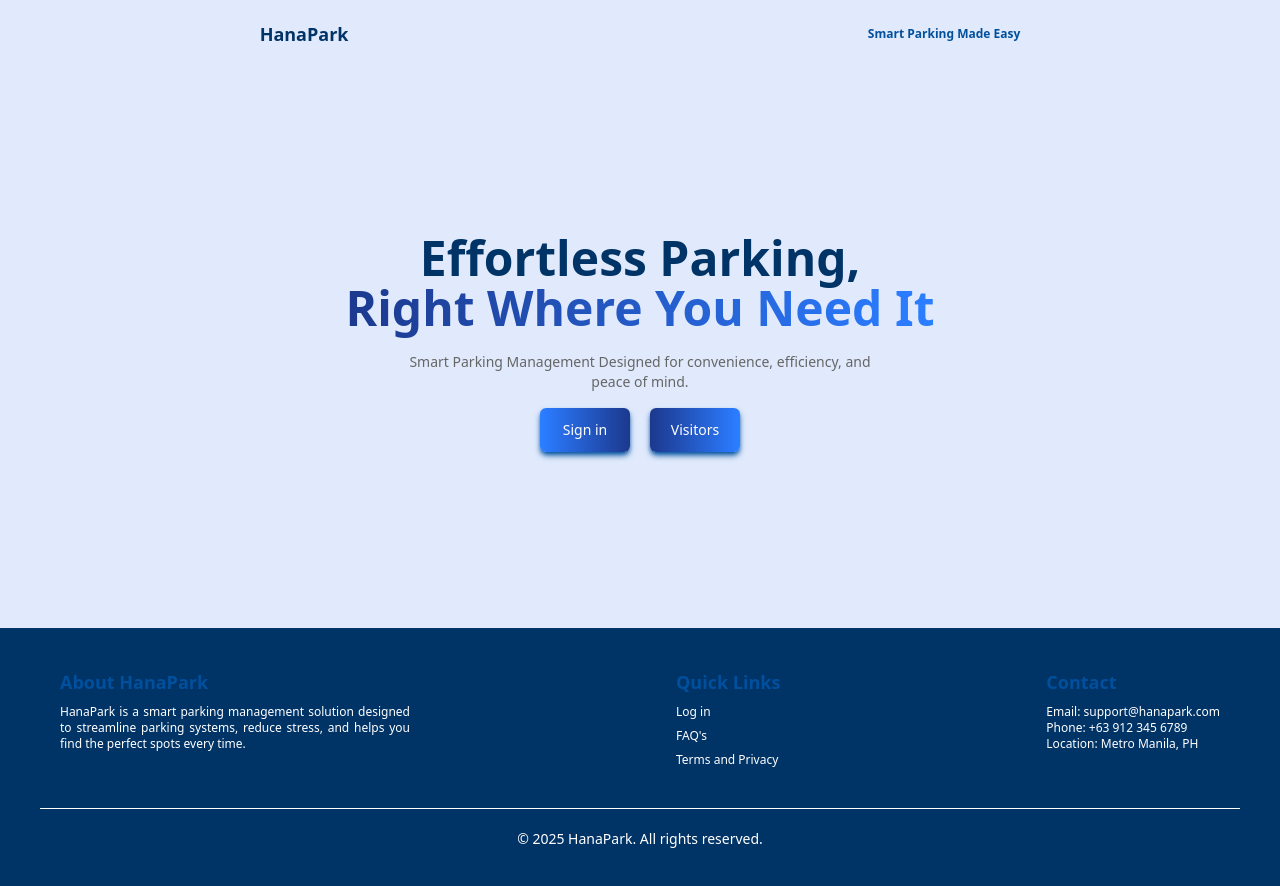
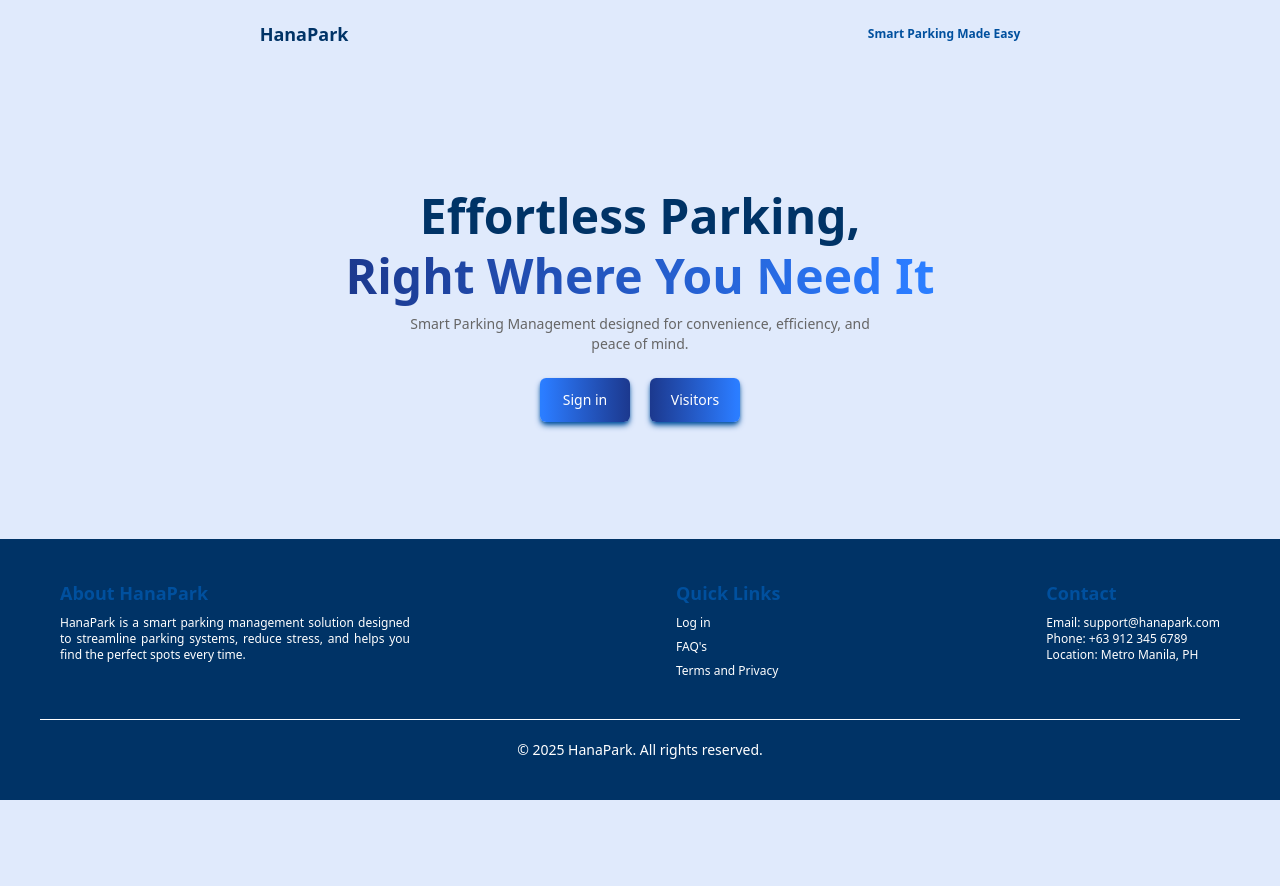
Before and after one commit to prodby-david/Capstone-Project-HanaPark-, a React (Vite) app in the folder client/: page / in a window 1280 px wide. Shown: the top 886 px of the page. After the commit the page ends 800 px from the top, so only its background shows below. Built offline with nearby package versions, Linux system fonts and the light colour scheme; no server answers.

Commit message:
style: remove comments and adjust indentations

```diff
--- a/client/src/pages/hero.jsx
+++ b/client/src/pages/hero.jsx
@@ -5,58 +5,52 @@ import Header from '../components/headers/header';
 import { motion } from 'framer-motion';
 import { container, fadeLeft } from '../lib/motionConfigs';
 
-
-
 const Hero = () => {
-
-
   return (
     <>
-      <div className='flex flex-col min-h-screen'>
+      <div className="flex flex-col min-h-screen overflow-hidden gap-5">
 
         <Header />
 
         <motion.div
           variants={container}
-          initial='hidden'
-          animate='show'
-          className='flex flex-col justify-center items-center flex-grow px-5 min-h-[60vh] lg:min-h-[70vh]'
+          initial="hidden"
+          animate="show"
+          className="flex flex-col justify-center items-center flex-grow px-5 text-center"
         >
-
           <motion.h2
             variants={fadeLeft}
-          className='text-[32px] lg:text-[48px] leading-9 lg:leading-7 text-color font-bold'
+            className="text-[32px] lg:text-[48px] text-color font-bold leading-tight"
           >
             Effortless Parking,
           </motion.h2>
 
           <motion.h2
             variants={fadeLeft}
-          className='text-[32px] lg:text-[48px] font-bold bg-gradient-to-r from-blue-900 to-blue-500 bg-clip-text text-transparent text-center leading-9 lg:leading-18 mb-2'
+            className="text-[32px] lg:text-[48px] font-bold bg-gradient-to-r from-blue-900 to-blue-500 bg-clip-text text-transparent leading-tight mb-2"
           >
             Right Where You Need It
           </motion.h2>
 
-        <p className='max-w-[480px] text-center text-color-2 text-sm'>
-          Smart Parking Management Designed for convenience, efficiency, and peace of mind.
+          <p className="max-w-[480px] text-center text-color-2 text-sm mb-6">
+            Smart Parking Management designed for convenience, efficiency, and peace of mind.
           </p>
 
-        <div className='flex gap-x-5 mt-4'>
-
-          <Link to='/sign-in'
-          className='text-sm p-3 bg-gradient-to-r from-blue-500 to-blue-900 text-white rounded-md w-[90px] text-center hover:bg-gradient-to-r hover:from-blue-800 hover:to-blue-500 transition ease-in-out hover:scale-105 shadow-md shadow-color-3 duration-300'
+          <div className="flex gap-x-5">
+            <Link
+              to="/sign-in"
+              className="text-sm p-3 bg-gradient-to-r from-blue-500 to-blue-900 text-white rounded-md w-[90px] text-center hover:from-blue-800 hover:to-blue-500 transition-transform duration-300 hover:scale-105 shadow-md shadow-color-3"
             >
               Sign in
             </Link>
 
-          <a href="/visitors"
-            className='text-sm p-3 bg-gradient-to-r from-blue-900 to-blue-500 text-white rounded-md w-[90px] text-center hover:bg-gradient-to-r hover:from-blue-500 hover:to-blue-800 transition  ease-in-out hover:scale-105 shadow-md shadow-color-3 duration-300'
+            <a
+              href="/visitors"
+              className="text-sm p-3 bg-gradient-to-r from-blue-900 to-blue-500 text-white rounded-md w-[90px] text-center hover:from-blue-500 hover:to-blue-800 transition-transform duration-300 hover:scale-105 shadow-md shadow-color-3"
             >
               Visitors
             </a>
-
           </div>
-
         </motion.div>
 
         <Footer />
```
Lines whose indentation alone changed are shown as unchanged.
